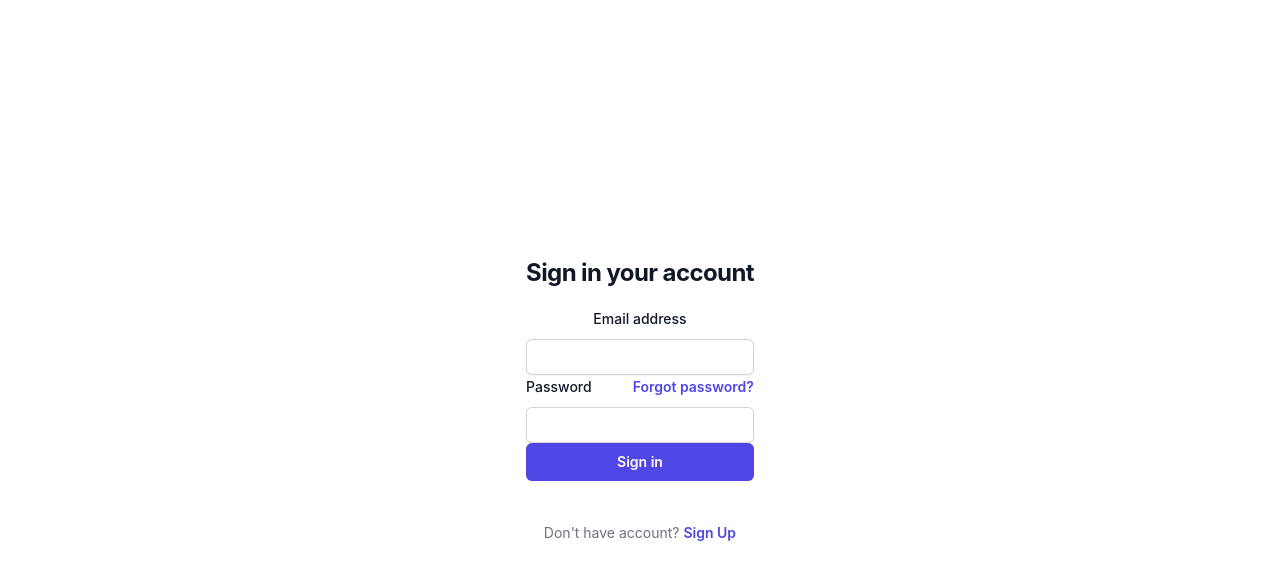
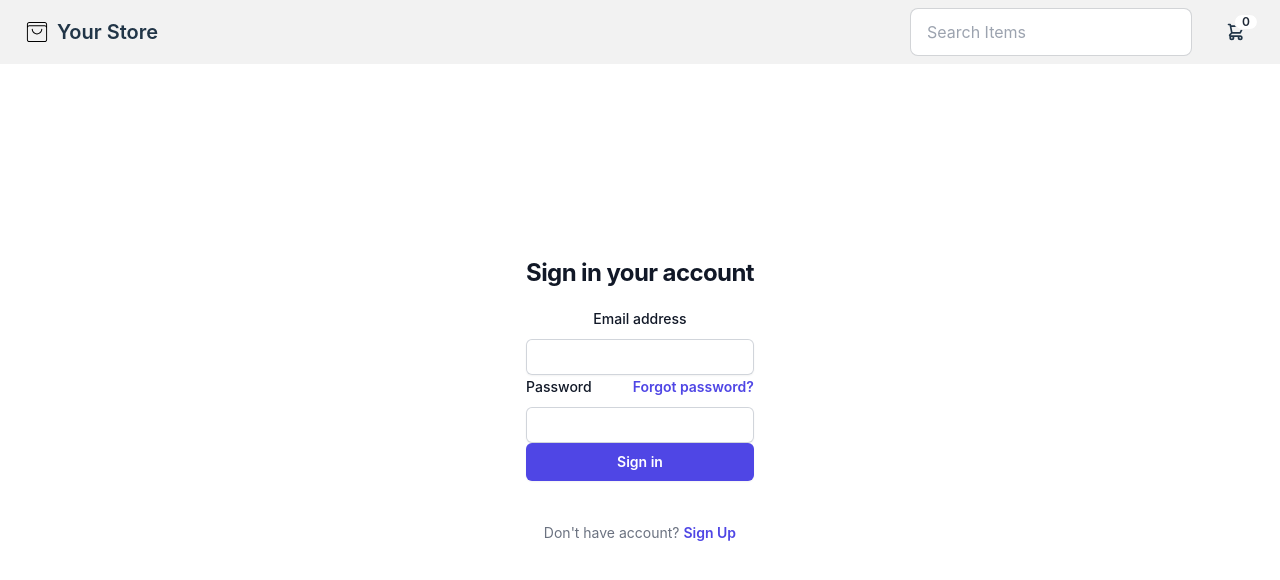
Before and after one commit to geekyhimanshu2309/YourStore, a Vue app: page /login in a window 1280 px wide. Shown: the top 580 px of the page. Built offline with nearby package versions, Linux system fonts and the light colour scheme; no server answers.

Commit message:
third change

```diff
--- a/src/components/NavView.vue
+++ b/src/components/NavView.vue
@@ -32,6 +32,40 @@
         </div>
         <div class="card-actions">
           <router-link to="/Login" class="btn btn-block">Login</router-link>
+        </div>
+      </div>
+    </div>
+  </div>
+  <div v-else-if="isLoginView" class="fixed z-10 w-full left-0 top-0">
+    <div class="navbar bg-base-200">
+      <div class="flex-1">
+        <a class="btn btn-ghost text-xl" href="/Home">
+          <img src="../assets/store_icon.svg" alt="" class="w-6"/>
+          Your Store
+        </a>
+      </div>
+      <div class="form-control sm:mr-5">
+        <input type="text" placeholder="Search Items" class="input input-bordered w-24 md:w-auto" />
+      </div>
+      <div class="flex-none mr-3">
+        <div class="dropdown dropdown-end">
+          <label tabindex="0" class="btn btn-ghost btn-circle">
+            <div class="indicator">
+              <svg xmlns="http://www.w3.org/2000/svg" class="h-5 w-5" fill="none" viewBox="0 0 24 24" stroke="currentColor"><path stroke-linecap="round" stroke-linejoin="round" stroke-width="2" d="M3 3h2l.4 2M7 13h10l4-8H5.4M7 13L5.4 5M7 13l-2.293 2.293c-.63.63-.184 1.707.707 1.707H17m0 0a2 2 0 100 4 2 2 0 000-4zm-8 2a2 2 0 11-4 0 2 2 0 014 0z" /></svg>
+              <!-- dynamic count for number of items in cart -->
+              <span class="badge badge-sm indicator-item">{{ cartItemCount.totalItems }}</span>
+            </div>
+          </label>
+          <div tabindex="0" class="mt-3 z-[1] card card-compact dropdown-content w-52 bg-base-100 shadow">
+            <div class="card-body">
+              <span class="font-bold text-lg">Number of Items: {{ cartItemCount.totalItems }}</span>
+              <span class="text-info">Subtotal: ${{ cartItemCount.totalCost }}</span>
+              <div class="card-actions">
+                <!-- Link to the CartView -->
+                <router-link to="/Cart" class="btn btn-primary btn-block">View cart</router-link>
+              </div>
+            </div>
+          </div>
         </div>
       </div>
     </div>
@@ -95,7 +129,7 @@
     import router from '../router';
     import { defineProps } from 'vue';
 
-    const props = defineProps(['isDefaultView']);
+    const props = defineProps(['isDefaultView','isLoginView']);
     const cartItemCount = useCartStore();
 
     const signOut = async() => {
--- a/src/pages/Login.vue
+++ b/src/pages/Login.vue
@@ -1,4 +1,5 @@
 <template>
+  <NavView :isLoginView="true"/>
   <div>
       <div class="min-h-full flex-1 flex-col justify-center px-6 py-12 lg:px-8">
           <div class="sm:mx-auto sm:w-full sm:max-w-sm">
@@ -46,6 +47,7 @@
   import { signInWithEmailAndPassword,setPersistence,browserLocalPersistence } from 'firebase/auth';
   import router from '../router';
   import {auth } from '../firebase/authentication';
+  import NavView from '../components/NavView.vue';
   const email = ref('');
   const password = ref('');
 
```
